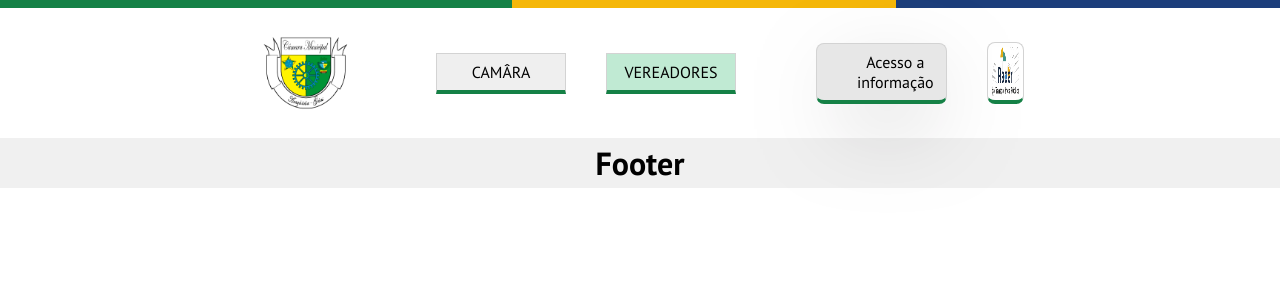
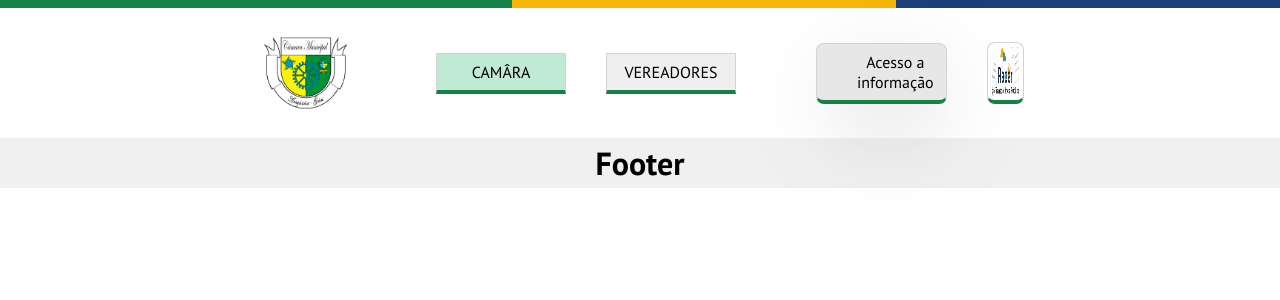
Before and after one commit to yaandn/siteCamara, a React (Vite) app: page / in a window 1280 px wide. Shown: the top 300 px of the page. Built offline with nearby package versions, Linux system fonts and the light colour scheme; some icons are missing.

Commit message:
alteração na aba padrão

```diff
--- a/src/components/Header/index.jsx
+++ b/src/components/Header/index.jsx
@@ -25,7 +25,7 @@ export default function Header() {
     }
   ]
 
-  const [active, setActive] = useState(1)
+  const [active, setActive] = useState(0)
   return (
     <>
       <TopLine>
```
